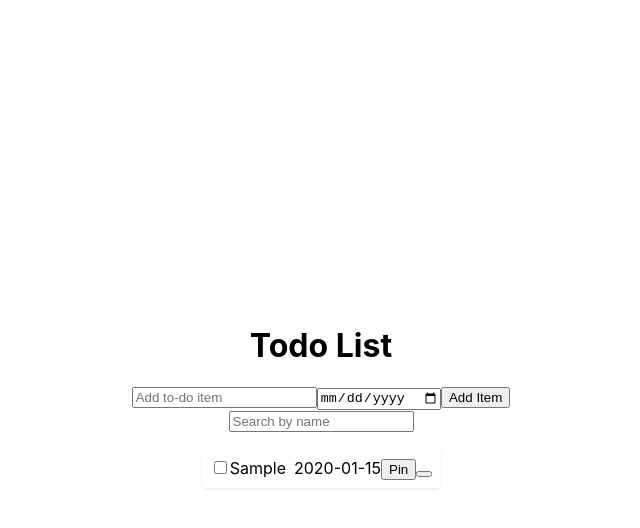
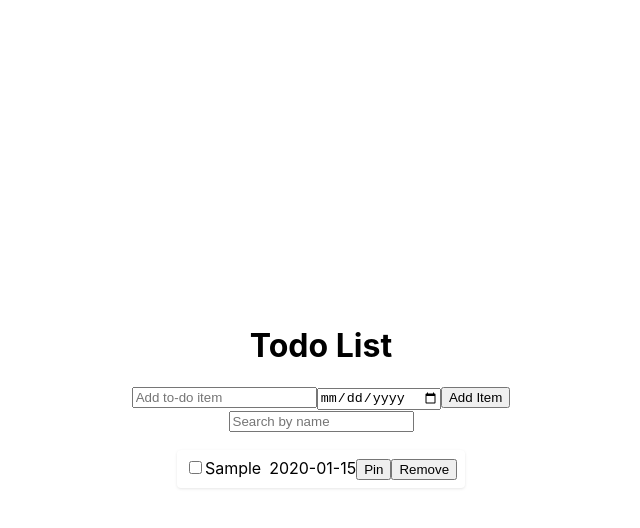
Before and after one commit to kalvink/React-To-Do-List, a React (Create React App) app: page / in a window 1280 px wide. Both pictures are taken after typing "Sample", "2020-01-15" into the empty fields and a click on the button "Add Item". Shown: the top 528 px of the page, without its empty margins (319-959 px from the left). Built offline with nearby package versions, Linux system fonts and the light colour scheme.

Commit message:
Update TodoItem.js

```diff
--- a/src/component/TodoItem.js
+++ b/src/component/TodoItem.js
@@ -53,7 +53,9 @@ function TodoItem({ todo, index, removeTodo, toggleTodo, editTodo, pinTodo }) {
           <button className="pin" onClick={() => pinTodo(index)}>
             {todo.pinned ? 'Unpin' : 'Pin'}
           </button>
-          <button className="destroy" onClick={() => removeTodo(index)} />
+          <button className="destroy" onClick={() => removeTodo(index)}>
+            Remove
+          </button>
         </div>
       )}
     </li>
```
